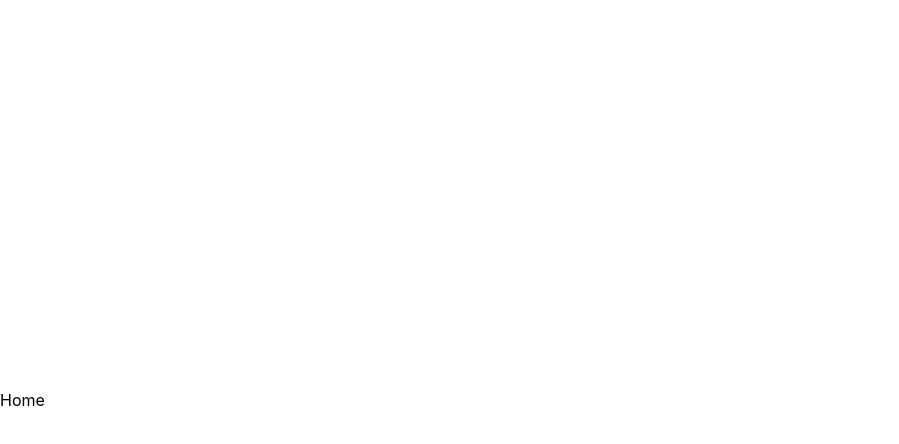
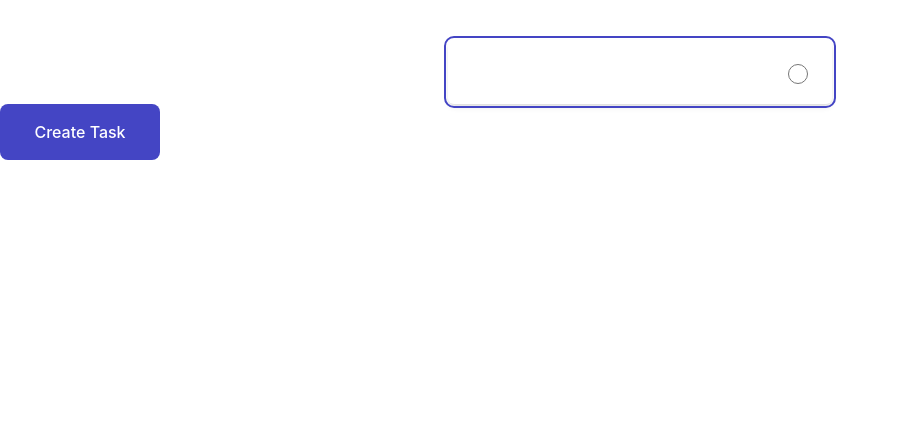
Before and after one commit to BagasDhitya/todoist-zone, a React (Vite) app: page / in a window 1280 px wide. Shown: the top 444 px of the page, without its empty margins (0-899 px from the left). Built offline with nearby package versions, Linux system fonts and the light colour scheme.

Commit message:
create button

```diff
--- a/package.json
+++ b/package.json
@@ -13,6 +13,7 @@
     "daisyui": "^2.51.2",
     "react": "^18.2.0",
     "react-dom": "^18.2.0",
+    "react-icons": "^4.7.1",
     "react-router-dom": "^6.8.2"
   },
   "devDependencies": {
--- /dev/null
+++ b/src/components/Button.tsx
@@ -0,0 +1,21 @@
+import { FC } from "react";
+
+interface ButtonProps {
+  id: string;
+  title?: string;
+  onClick?: React.MouseEventHandler;
+}
+
+const Button: FC<ButtonProps> = ({ id, title, onClick }) => {
+  return (
+    <button
+      id={id}
+      className="btn btn-xs sm:btn-sm md:btn-md lg:btn-lg w-full h-14 bg-todoist-indigo text-white"
+      onClick={onClick}
+    >
+      {title}
+    </button>
+  );
+};
+
+export default Button;
--- /dev/null
+++ b/src/components/Card.tsx
@@ -0,0 +1,31 @@
+import { FC } from "react";
+
+interface CardProps {
+  id: string;
+  title?: string;
+  value?: string;
+  onChange?: React.ChangeEventHandler;
+}
+
+const Card: FC<CardProps> = ({ id, title, value, onChange }) => {
+  return (
+    <div
+      id={id}
+      className="flex flex-row justify-between w-full h-16 outline outline-offset-2 outline-2 outline-todoist-indigo rounded-md shadow-md"
+    >
+      <div className="grid content-center">
+        <p className="font-semibold text-xl text-todoist-indigo m-5">{title}</p>
+      </div>
+      <div className="m-6">
+        <input
+          className="w-5 h-5"
+          type="radio"
+          value={value}
+          onChange={onChange}
+        />
+      </div>
+    </div>
+  );
+};
+
+export default Card;
--- /dev/null
+++ b/src/components/Layout.tsx
@@ -0,0 +1,18 @@
+import React, { FC } from "react";
+
+interface LayoutProps {
+  children?: React.ReactNode;
+  mode?: boolean;
+}
+
+const Layout: FC<LayoutProps> = ({ children, mode }) => {
+  return (
+    <div
+      className={`flex flex-col min-h-screen ${mode ? "bg-black" : "bg-white"}`}
+    >
+      <div className="flex-1">{children}</div>
+    </div>
+  );
+};
+
+export default Layout;
--- a/src/pages/home/index.tsx
+++ b/src/pages/home/index.tsx
@@ -1,7 +1,21 @@
 import React from "react";
+import Layout from "../../components/Layout";
+import Card from "../../components/Card";
+import Button from "../../components/Button";
 
 const Home = () => {
-  return <div>Home</div>;
+  return (
+    <Layout>
+      <div className="w-screen h-full grid gap-4 place-content-center mt-10 ">
+        <div className="w-96">
+          <Card />
+        </div>
+      </div>
+      <div className="w-40">
+        <Button title="Create Task" />
+      </div>
+    </Layout>
+  );
 };
 
 export default Home;
```
Also changed, not shown: 1 other file (tests, documents, lock files or other folders).
